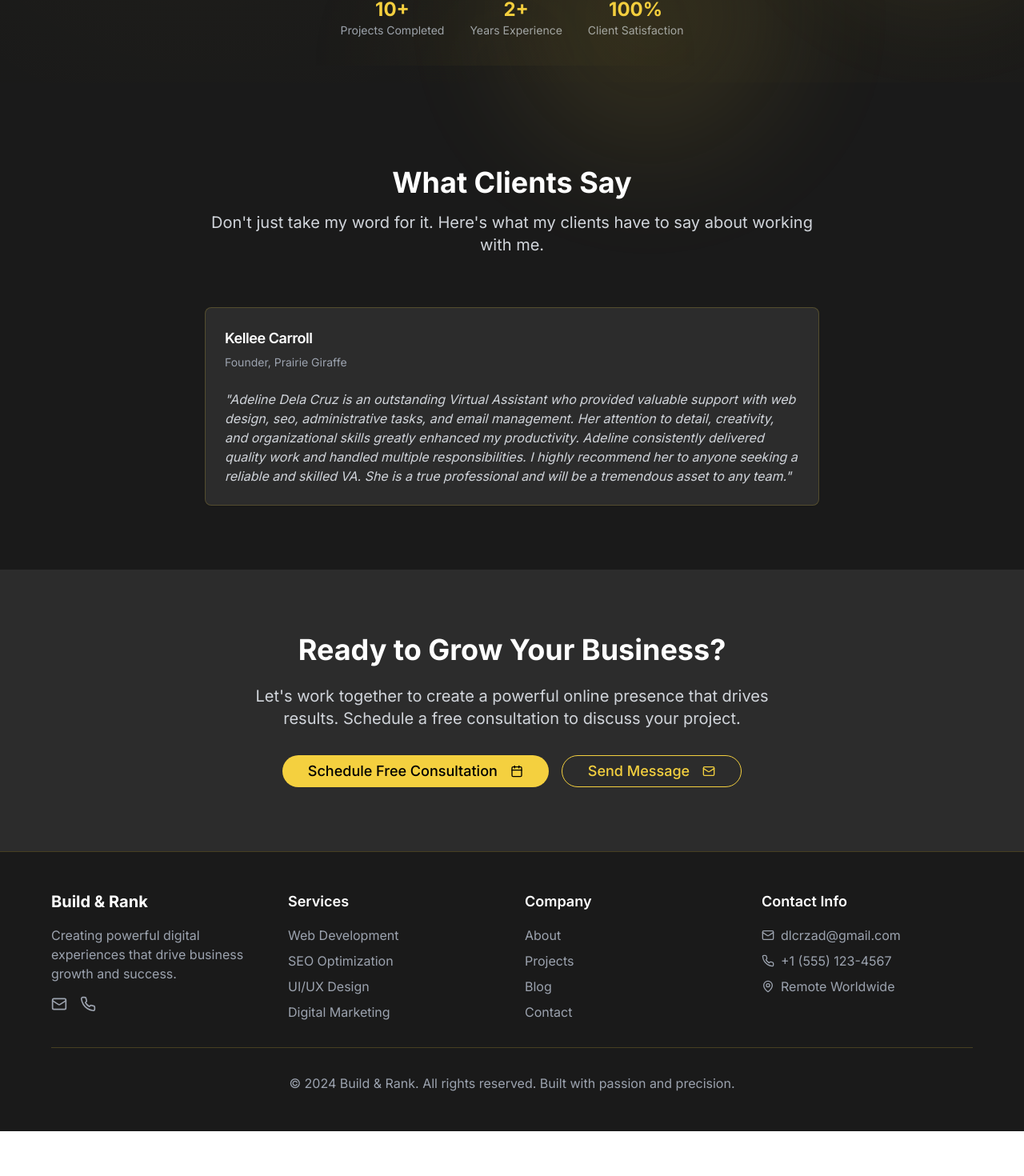
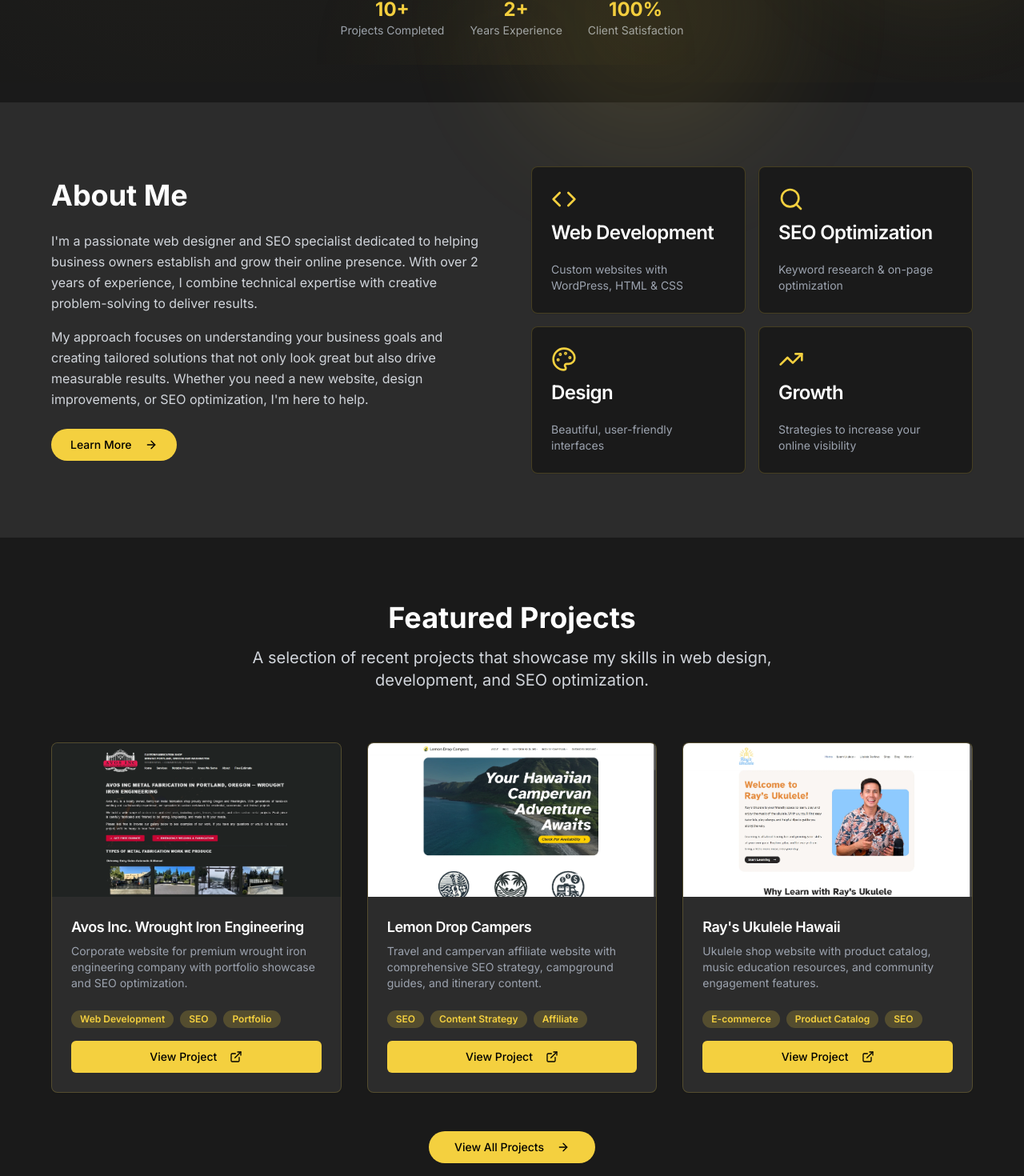
Before and after one commit to dlcrzad/dlcrzad, a Next.js app: page / in a window 1280 px wide. Shown: the part 697-2167 px from the top of the page at 80% size. Before the commit the page ends 2111 px from the top, so only its background shows below. Built offline with nearby package versions, Linux system fonts and the light colour scheme.

Commit message:
feat: restore missing homepage sections
Add About Me and Featured Projects sections to homepage.

Co-authored-by: Adi <125471901+dlcrzad@users.noreply.github.com>

```diff
--- a/app/page.tsx
+++ b/app/page.tsx
@@ -114,6 +114,148 @@ export default function HomePage() {
         </div>
       </section>
 
+      {/* About Me Section */}
+      <section className="py-20 px-6 bg-charcoal">
+        <div className="max-w-6xl mx-auto">
+          <div className="grid md:grid-cols-2 gap-12 items-center">
+            <div className="fade-in-left">
+              <h2 className="text-3xl md:text-4xl font-bold text-white mb-6">About Me</h2>
+              <p className="text-gray-300 mb-4 leading-relaxed">
+                I'm a passionate web designer and SEO specialist dedicated to helping business owners establish and grow their online presence. With over 2 years of experience, I combine technical expertise with creative problem-solving to deliver results.
+              </p>
+              <p className="text-gray-300 mb-6 leading-relaxed">
+                My approach focuses on understanding your business goals and creating tailored solutions that not only look great but also drive measurable results. Whether you need a new website, design improvements, or SEO optimization, I'm here to help.
+              </p>
+              <Link href="/experience">
+                <Button className="bg-warm-yellow hover:bg-warm-yellow/90 text-black px-6 py-3 rounded-full font-medium hover-lift">
+                  Learn More
+                  <ArrowRight className="ml-2 h-4 w-4" />
+                </Button>
+              </Link>
+            </div>
+            <div className="fade-in-right">
+              <div className="grid grid-cols-2 gap-4">
+                <Card className="bg-soft-black border-warm-yellow/20 hover:border-warm-yellow/50 transition-all duration-300 hover-lift">
+                  <CardHeader>
+                    <Code className="h-8 w-8 text-warm-yellow mb-2" />
+                    <CardTitle className="text-white">Web Development</CardTitle>
+                  </CardHeader>
+                  <CardContent>
+                    <p className="text-gray-400 text-sm">Custom websites with WordPress, HTML & CSS</p>
+                  </CardContent>
+                </Card>
+                <Card className="bg-soft-black border-warm-yellow/20 hover:border-warm-yellow/50 transition-all duration-300 hover-lift">
+                  <CardHeader>
+                    <Search className="h-8 w-8 text-warm-yellow mb-2" />
+                    <CardTitle className="text-white">SEO Optimization</CardTitle>
+                  </CardHeader>
+                  <CardContent>
+                    <p className="text-gray-400 text-sm">Keyword research & on-page optimization</p>
+                  </CardContent>
+                </Card>
+                <Card className="bg-soft-black border-warm-yellow/20 hover:border-warm-yellow/50 transition-all duration-300 hover-lift">
+                  <CardHeader>
+                    <Palette className="h-8 w-8 text-warm-yellow mb-2" />
+                    <CardTitle className="text-white">Design</CardTitle>
+                  </CardHeader>
+                  <CardContent>
+                    <p className="text-gray-400 text-sm">Beautiful, user-friendly interfaces</p>
+                  </CardContent>
+                </Card>
+                <Card className="bg-soft-black border-warm-yellow/20 hover:border-warm-yellow/50 transition-all duration-300 hover-lift">
+                  <CardHeader>
+                    <TrendingUp className="h-8 w-8 text-warm-yellow mb-2" />
+                    <CardTitle className="text-white">Growth</CardTitle>
+                  </CardHeader>
+                  <CardContent>
+                    <p className="text-gray-400 text-sm">Strategies to increase your online visibility</p>
+                  </CardContent>
+                </Card>
+              </div>
+            </div>
+          </div>
+        </div>
+      </section>
+
+      {/* Featured Projects Section */}
+      <section className="py-20 px-6">
+        <div className="max-w-6xl mx-auto">
+          <div className="text-center mb-16 fade-in-up">
+            <h2 className="text-3xl md:text-4xl font-bold text-white mb-4">Featured Projects</h2>
+            <p className="text-xl text-gray-300 max-w-3xl mx-auto">
+              A selection of recent projects that showcase my skills in web design, development, and SEO optimization.
+            </p>
+          </div>
+          <div className="grid md:grid-cols-3 gap-8">
+            {[
+              {
+                title: "Avos Inc. Wrought Iron Engineering",
+                description: "Corporate website for premium wrought iron engineering company with portfolio showcase and SEO optimization.",
+                image: "/images/avos-inc.webp",
+                tags: ["Web Development", "SEO", "Portfolio"],
+                link: "/projects/avos-inc",
+              },
+              {
+                title: "Lemon Drop Campers",
+                description:
+                  "Travel and campervan affiliate website with comprehensive SEO strategy, campground guides, and itinerary content.",
+                image: "/images/lemon-drop-campers.webp",
+                tags: ["SEO", "Content Strategy", "Affiliate"],
+                link: "/projects",
+              },
+              {
+                title: "Ray's Ukulele Hawaii",
+                description: "Ukulele shop website with product catalog, music education resources, and community engagement features.",
+                image: "/images/rays-ukulele.webp",
+                tags: ["E-commerce", "Product Catalog", "SEO"],
+                link: "/projects",
+              },
+            ].map((project, index) => (
+              <Card
+                key={index}
+                className={`bg-charcoal border-warm-yellow/20 hover:border-warm-yellow/50 transition-all duration-300 hover-lift overflow-hidden fade-in-up animate-delay-${(index + 1) * 100}`}
+              >
+                <div className="relative h-48 overflow-hidden">
+                  <Image
+                    src={project.image || "/placeholder.svg"}
+                    alt={project.title}
+                    fill
+                    className="object-cover hover:scale-110 transition-transform duration-300"
+                  />
+                </div>
+                <CardHeader>
+                  <CardTitle className="text-white text-lg">{project.title}</CardTitle>
+                  <CardDescription className="text-gray-400">{project.description}</CardDescription>
+                </CardHeader>
+                <CardContent>
+                  <div className="flex flex-wrap gap-2 mb-4">
+                    {project.tags.map((tag, i) => (
+                      <Badge key={i} className="bg-warm-yellow/20 text-warm-yellow hover:bg-warm-yellow/30">
+                        {tag}
+                      </Badge>
+                    ))}
+                  </div>
+                  <Link href={project.link}>
+                    <Button className="w-full bg-warm-yellow hover:bg-warm-yellow/90 text-black font-medium">
+                      View Project
+                      <ExternalLink className="ml-2 h-4 w-4" />
+                    </Button>
+                  </Link>
+                </CardContent>
+              </Card>
+            ))}
+          </div>
+          <div className="text-center mt-12 fade-in-up">
+            <Link href="/projects">
+              <Button className="bg-warm-yellow hover:bg-warm-yellow/90 text-black px-8 py-3 rounded-full font-medium hover-lift glow-on-hover">
+                View All Projects
+                <ArrowRight className="ml-2 h-5 w-5" />
+              </Button>
+            </Link>
+          </div>
+        </div>
+      </section>
+
       {/* What Clients Say Section */}
       <section className="py-20 px-6">
         <div className="max-w-6xl mx-auto">
```
